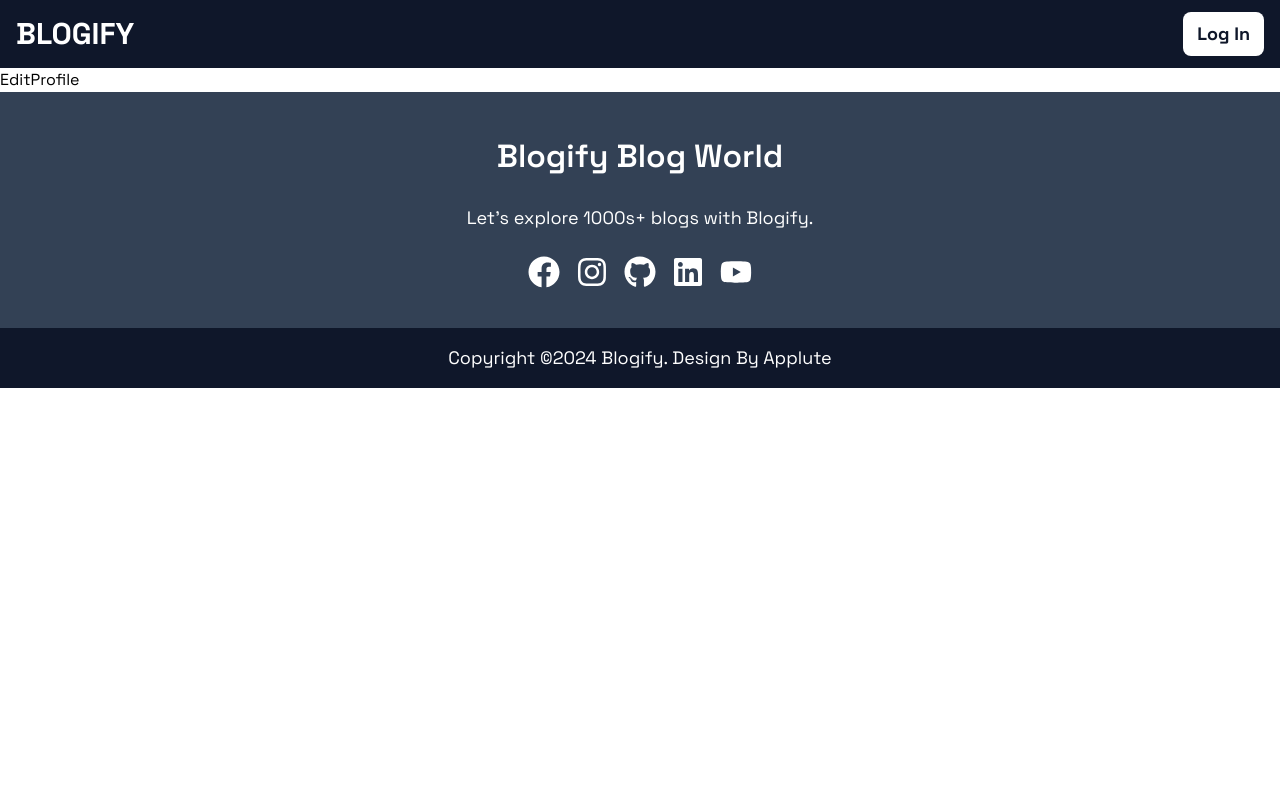
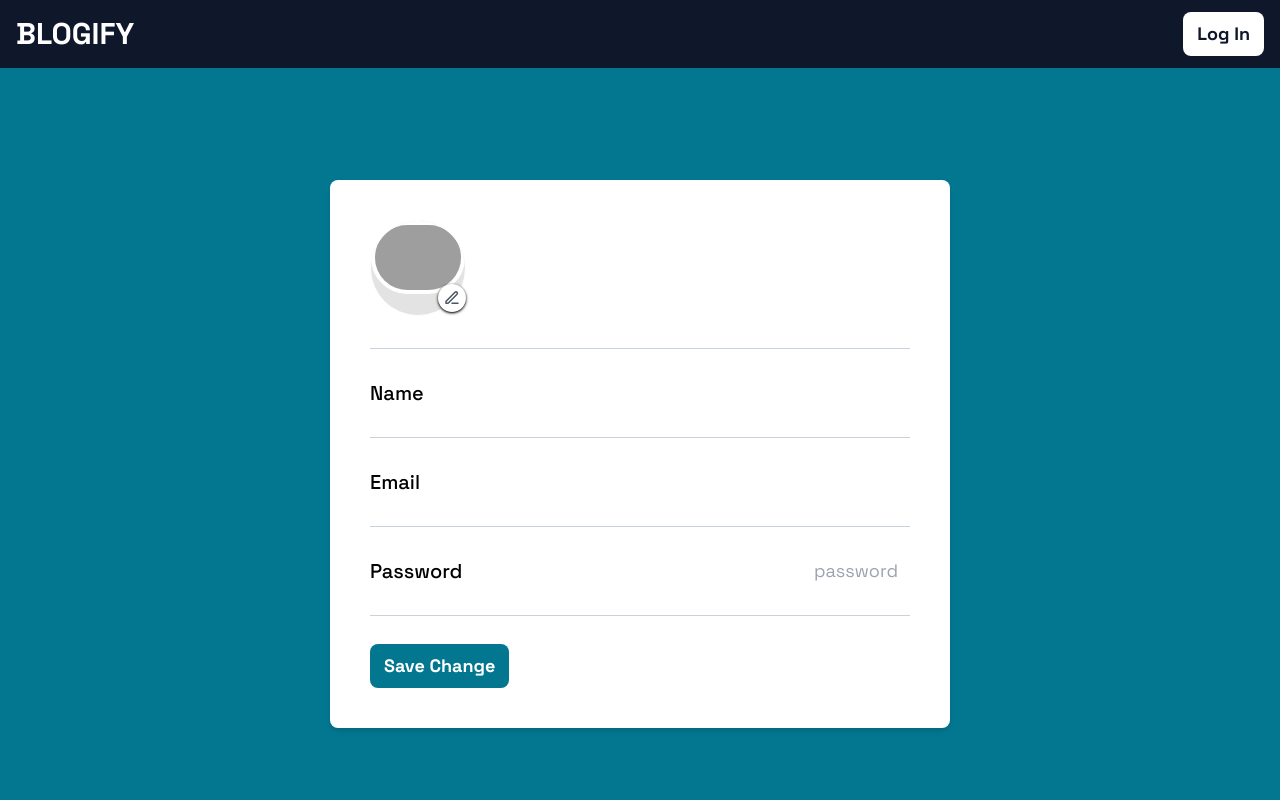
Before and after one commit to Chandan784/MERN-BLOG-APP, a React (Vite) app in the folder Blogify/: page /edit-profile in a window 1280 px wide. Shown: the top 800 px of the page. Built offline with nearby package versions, Linux system fonts and the light colour scheme; no server answers; grey boxes are pictures that could not be loaded.

Commit message:
edit profile done

```diff
--- a/Blogify/src/Component/Profile/EditProfile.jsx
+++ b/Blogify/src/Component/Profile/EditProfile.jsx
@@ -1,9 +1,80 @@
-import React from 'react'
+import React, { useState, useEffect } from 'react';
+import { EditIcon } from '../common/Icons';
+import PrimaryButton from '../common/PrimaryButton';
+import { useDispatch } from 'react-redux';
+import { getUserById } from '../../Redux/api/profile';
 
-function EditProfile() {
+const EditProfile = () => {
+  const [imagePreview, setImagePreview] = useState(null);
+  const [userData, setUserData] = useState({});
+  const dispatch = useDispatch();
+
+  useEffect(() => {
+    async function fetchUserData() {
+      const userId = JSON.parse(localStorage.getItem("userId"));
+      const actionResult = await dispatch(getUserById(userId));
+      setUserData(actionResult.payload.user);
+    }
+    fetchUserData();
+  }, [dispatch]);
+
+  const handleImageChange = (e) => {
+    const file = e.target.files[0];
+    if (file) {
+      const reader = new FileReader();
+      reader.onloadend = () => {
+        setImagePreview(reader.result);
+      };
+      reader.readAsDataURL(file);
+    }
+  };
+
   return (
-    <div>EditProfile</div>
-  )
-}
+    <div className='bg-[#047790] py-20 md:py-24 lg:py-28'>
+      <div className="max-w-[620px] p-10 bg-white mx-auto rounded-lg shadow-md">
+        <form action="">
+          <div className="flex gap-6 items-center">
+            <div className="relative ">
+              <div className='h-24 w-24 rounded-full border border-white bg-[#E3E3E3] overflow-hidden relative'>
+                {imagePreview ? (
+                  <img src={imagePreview} alt="avatar" className='h-full w-full object-cover' />
+                ) : (<img
+                  className="border-4 border-white rounded-full"
+                  src="https://i.imghippo.com/files/hsQ8q1725361317.webp"
+                  alt="User Img"
+                />)}
+              </div>
+              <div className="absolute z-30 bottom-1 -right-0">
+                <label htmlFor="image" className='text-sm text-gray-600 cursor-pointer h-7 w-7 shadow shadow-black bg-white rounded-full flex items-center justify-center'>
+                  <EditIcon />
+                </label>
+                <input type="file" id="image" name="avatar" accept="image/png, image/jpeg" hidden onChange={handleImageChange} />
+              </div>
+            </div>
+            <div className="flex flex-col gap-2">
+              <p className='text-base md:text-xl font-bold leading-none'>{userData.username}</p>
+              <p className='text-base md:text-xl font-bold leading-none'>{userData.email}</p>
+            </div>
+          </div>
+          <div className="py-6 mt-8 border-y border-slate-400/50 flex items-center">
+            <label htmlFor="name" className='max-w-[150px] w-full text-lg md:text-xl font-medium'>Name</label>
+            <input type="text" id='name' className='w-full py-1.5 px-3 outline-none text-slate-600 text-base md:text-lg bg-white text-end' defaultValue={userData.username} />
+          </div>
+          <div className="py-6 border-slate-400/50 flex items-center">
+            <label htmlFor="email" className='max-w-[150px] w-full text-lg md:text-xl font-medium'>Email</label>
+            <input type="email" id='email' className='w-full py-1.5 px-3 outline-none text-slate-600 text-base md:text-lg bg-white text-end' defaultValue={userData.email} />
+          </div>
+          <div className="py-6 border-y border-slate-400/50 flex items-center">
+            <label htmlFor="password" className='max-w-[150px] w-full text-lg md:text-xl font-medium'>Password</label>
+            <input type="password" id='password' className='w-full py-1.5 px-3 outline-none text-slate-600 text-base md:text-lg bg-white text-end' placeholder='password' />
+          </div>
+          <div className="mt-7">
+            <PrimaryButton type="submit" className={"!bg-[#047790] !text-white"}>Save Change</PrimaryButton>
+          </div>
+        </form>
+      </div>
+    </div>
+  );
+};
 
-export default EditProfile
+export default EditProfile;
--- /dev/null
+++ b/Blogify/src/Component/common/Icons.jsx
@@ -0,0 +1,8 @@
+export const EditIcon = () => {
+    return (
+        <svg width="14" height="14" viewBox="0 0 14 14" fill="none" xmlns="http://www.w3.org/2000/svg">
+            <path d="M7 12.3333H13M1.00002 12.3333H2.11638C2.4425 12.3333 2.60556 12.3333 2.75901 12.2965C2.89506 12.2638 3.02512 12.21 3.14441 12.1368C3.27897 12.0544 3.39427 11.9391 3.62487 11.7085L12 3.33333C12.5523 2.78104 12.5523 1.88561 12 1.33333C11.4477 0.781042 10.5523 0.781042 10 1.33333L1.62486 9.70849C1.39425 9.93909 1.27895 10.0544 1.1965 10.1889C1.12339 10.3082 1.06952 10.4383 1.03686 10.5744C1.00002 10.7278 1.00002 10.8909 1.00002 11.217V12.3333Z" stroke="#4B5563" stroke-width="1.5" stroke-linecap="round" stroke-linejoin="round" />
+        </svg>
+
+    )
+}
```
Also changed, not shown: 5 other files (tests, documents, lock files or other folders).
